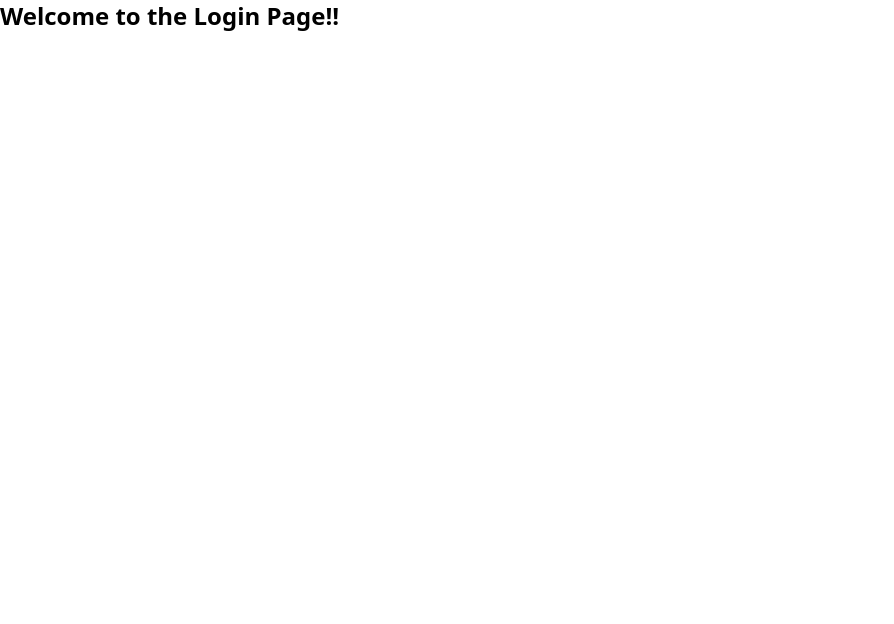
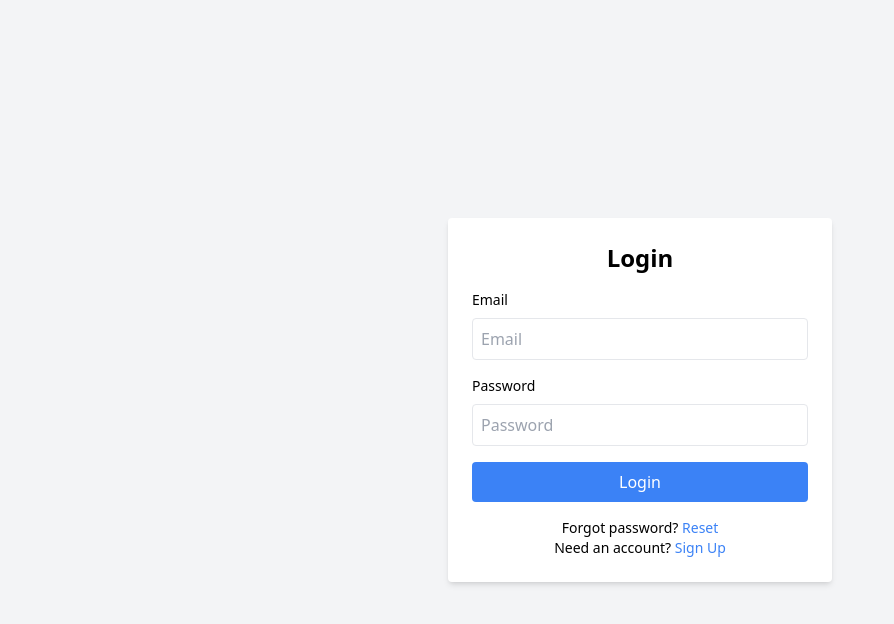
Before and after one commit to ChinaiArman/AWSFinalProject, a React (Vite) app in the folder client/: page / in a window 1280 px wide. Shown: the top 624 px of the page, without its empty margins (0-894 px from the left). Built offline with nearby package versions, Linux system fonts and the light colour scheme.

Commit message:
Add login page

```diff
--- a/client/src/pages/Login.jsx
+++ b/client/src/pages/Login.jsx
@@ -1,7 +1,42 @@
-import React from 'react';
+import React from "react";
+import { Link } from "react-router-dom";
 
-const Login = () => {
-  return <h1 className="text-2xl font-bold">Welcome to the Login Page!!</h1>;
-};
+function Login() {
+  return (
+    <div className="flex items-center justify-center min-h-screen bg-gray-100">
+      <div className="p-6 bg-white rounded shadow-md w-96">
+        <h1 className="text-2xl font-bold mb-4 text-center">Login</h1>
+        <form>
+          <label className="block mb-2 text-sm font-medium">Email</label>
+          <input
+            type="email"
+            placeholder="Email"
+            className="border w-full p-2 mb-4 rounded"
+          />
+          <label className="block mb-2 text-sm font-medium">Password</label>
+          <input
+            type="password"
+            placeholder="Password"
+            className="border w-full p-2 mb-4 rounded"
+          />
+          <button className="w-full bg-blue-500 text-white py-2 rounded">
+            Login
+          </button>
+        </form>
+        <div className="mt-4 text-sm text-center">
+          <p>
+            Forgot password? <a href="#" className="text-blue-500">Reset</a>
+          </p>
+          <p>
+            Need an account?{" "}
+            <Link to="/signup" className="text-blue-500">
+              Sign Up
+            </Link>
+          </p>
+        </div>
+      </div>
+    </div>
+  );
+}
 
 export default Login;
```
